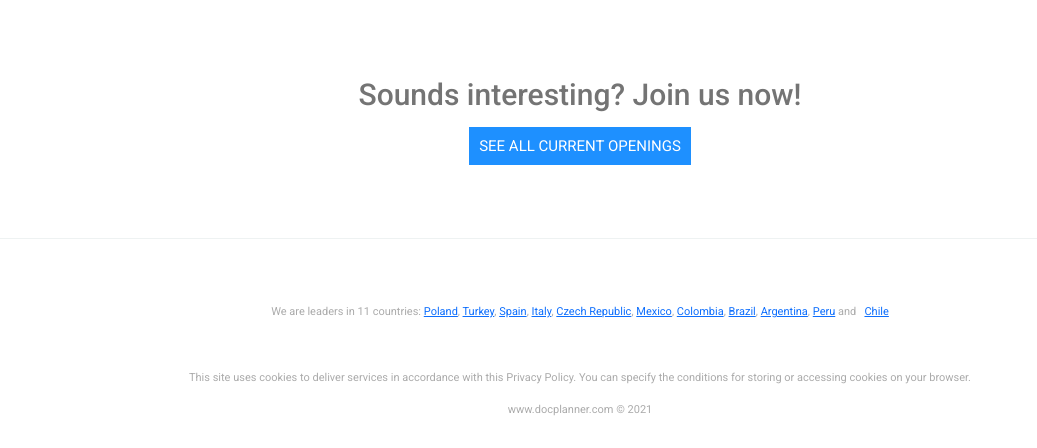
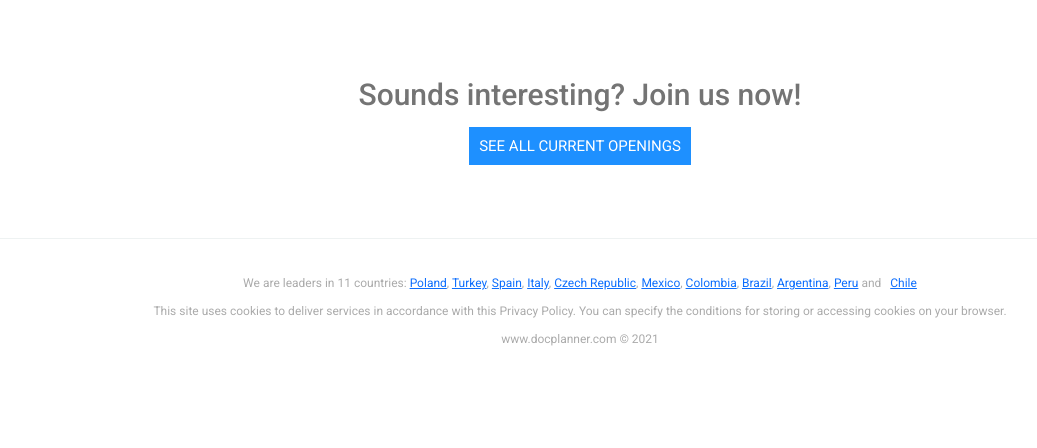
Before and after one commit to dsow09/checkpoint-css-layout, a plain HTML site: page index.html in a window 1280 px wide. Shown: the part 4226-4674 px from the top of the page, without its empty margins (60-1097 px from the left). After the commit the page ends 4609 px from the top, so only its background shows below. Drawn offline with nearby package versions, Linux system fonts and the light colour scheme.

Commit message:
Update style file

```diff
--- a/css/styles.css
+++ b/css/styles.css
@@ -268,7 +268,11 @@ figure{
 }
 
 .footer .section__inner, .footer p{
-    font-size: 11px;
-    color: #ababab;
-    margin-bottom: 15px;
+    font-size: 12px;
+    color:#ababab;
 }
+
+.footer p{
+    margin-bottom: 10px;
+    margin: 10px;
+}
```
